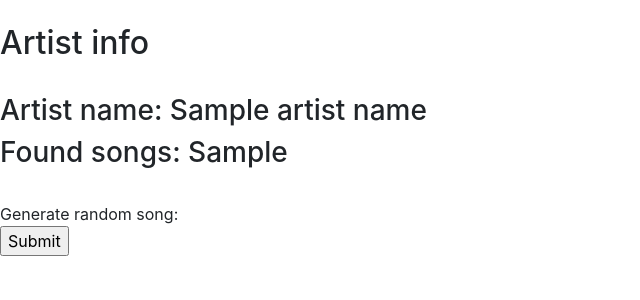
After one commit to MrDajman/MusicQuiz, a Flask app: template templates/artist_info.html in a window 1280 px wide. The commit adds this page. Shown: the top 300 px of the page, without its empty margins (0-640 px from the left). Run offline with Flask 2, Linux system fonts and the light colour scheme; the template is opened without the code that fills it: most values are stand-ins (such as "Sample title", 1, 10 or a date in 2020); some libraries are stand-ins or nearby versions.

Commit message:
v1 working

```diff
--- a/app.py
+++ b/app.py
@@ -1,34 +1,85 @@
+from math import e
 import requests
 import json
-from flask import Flask, render_template, request, session, url_for, current_app, redirect, flash, Response
+from flask import Flask, render_template, request, session, url_for, current_app, redirect, flash, Response, send_from_directory
 import random
+#import string
 
 app = Flask(__name__)
 app.secret_key = "hello"
 
 @app.route('/')
 def home():
-    base_url = "https://api.deezer.com/track/"
-    track_id = 1173900882
-    r = requests.get(base_url+str(track_id))
-    preview_url = r.json()["preview"]
+    #base_url = "https://api.deezer.com/track/"
+    #track_id = 1173900882
+    #r = requests.get(base_url+str(track_id))
+    #preview_url = r.json()["preview"]
     #print(preview_url)
 
-    r = requests.get(preview_url)
+    #r = requests.get(preview_url)
 
-    with open('static/song.mp3', 'wb') as f:
-        f.write(r.content)
+    #with open('static/song.mp3', 'wb') as f:
+    #    f.write(r.content)
 
-    return render_template("base.html", preview_local_url = "downloads/song.mp3")
+    return render_template("home.html")
+    #return render_template("base.html", preview_local_url = "downloads/song.mp3")
 
-def download_random_song(artist_name):
+
+
+@app.route('/artist_info', methods=['POST'])
+def artist_info():
+    artist_name = request.form['artistName']
+
+    print(artist_name)
+    song_list = get_artist_song_list(str(artist_name))
+
+    session['song_list'] = song_list
+    session['artist_name'] = artist_name
+    session["current_song"] = ""
+    print(song_list)
+    #download_random_song(song_list)
+    return render_template("artist_info.html", artist_name = artist_name, found_songs = len(song_list))
+
+
+
+@app.route('/game', methods=['GET', 'POST'])
+def game():
+
+
+    prev_song = session["current_song"]
+    print(prev_song)
+    if request.method == "POST":
+        answer = request.form['answer']
+        #print(answer)
+        #print(session["current_song"])
+        if answer.lower() == session["current_song"].lower():
+            good_answer = 1
+        else:
+            good_answer = 0
+    else:
+        good_answer = 2
+
+
+    session["current_song"] = get_random_song(session['song_list'])
+    #print("xx")
+    #print(session["current_song"])
+    song_mp3_url = get_random_song_mp3(session['current_song'],session['artist_name'])
+
+    #send_from_directory("static", "static/")
+    return render_template("music_game.html",
+                            artist_name = session['artist_name'],
+                            song_url = song_mp3_url,
+                            good_answer = good_answer,
+                            prev_song_title = prev_song)
+
+def get_artist_song_list(artist_name):
     song_title_list = []
     # get artist id
 
     base_url = "https://www.theaudiodb.com/api/v1/json/1/search.php?s="
     r = requests.get(base_url+str(artist_name))
     #print(r)
-    #print(r.json()["artists"][0]["idArtist"])
+    print(r.json()["artists"][0]["idArtist"])
     artist_id = r.json()["artists"][0]["idArtist"]
 
     # get discography
@@ -46,17 +97,23 @@ def download_random_song(artist_name):
             #print(track["strTrack"])
             song_title_list.append(track["strTrack"])
 
+    return song_title_list
+
+def get_random_song(song_title_list):
     random_song = random.choice(song_title_list)
     print(random_song)
+    return random_song
 
+def download_random_song(random_song, artist_name):
 
+    print(random_song)
     base_url = "https://api.deezer.com/search?q="
     r = requests.get(base_url+str(random_song+" "+artist_name))
     #print(r.json())
     preview_url = r.json()["data"][0]["preview"]
     print(r.json()["data"][0]["preview"])
     print(r.json()["data"][0]["title"])
-
+    print(preview_url)
     r = requests.get(preview_url)
 
     with open('static/song.mp3', 'wb') as f:
@@ -64,7 +121,22 @@ def download_random_song(artist_name):
 
     #return song_title_list
 
+def get_random_song_mp3(random_song, artist_name):
+
+    #random_song = random.choice(song_title_list)
+    print(random_song)
+
+
+    base_url = "https://api.deezer.com/search?q="
+    complete_url = base_url+str(random_song+" "+artist_name)
+    print(complete_url)
+    r = requests.get(complete_url)
+    #print(r.json())
+    preview_url = r.json()["data"][0]["preview"]
+
+    return preview_url
+
 
 if __name__ == '__main__':
-    download_random_song(artist_name = "Dawid Podsiadło")
-    #app.run(debug=True)
+    #download_random_song(artist_name = "Dawid Podsiadło")
+    app.run(debug=True)
--- /dev/null
+++ b/templates/artist_info.html
@@ -0,0 +1,22 @@
+{% extends 'base.html' %}
+
+{% block head %}
+
+<title>Home Page - Music Quiz</title>
+
+{% endblock %}
+
+{% block body %}
+
+    <h2>Artist info</h2>
+    <br>
+    <h3>Artist name: {{ artist_name }}</h3>
+    <h3>Found songs: {{ found_songs }}</h3>
+
+    <br>
+    Generate random song:
+    <form action="{{ url_for('game') }}" method="get">
+      <input type="submit" text = "Generate">
+    </form>
+
+{% endblock %}
--- a/templates/base.html
+++ b/templates/base.html
@@ -9,16 +9,13 @@
     <script src="https://maxcdn.bootstrapcdn.com/bootstrap/4.0.0/js/bootstrap.min.js" integrity="sha384-JZR6Spejh4U02d8jOt6vLEHfe/JQGiRRSQQxSfFWpi1MquVdAyjUar5+76PVCmYl" crossorigin="anonymous"></script>
     <link rel="stylesheet" href="https://maxcdn.bootstrapcdn.com/bootstrap/4.0.0/css/bootstrap.min.css" integrity="sha384-Gn5384xqQ1aoWXA+058RXPxPg6fy4IWvTNh0E263XmFcJlSAwiGgFAW/dAiS6JXm" crossorigin="anonymous">
 
+    {% block head %}{% endblock %}
 </head>
 <body>
-Nothing here
 <br>
-{{ preview_local_url }}
 
-<audio controls autoplay>
-    <source src="/static/song.mp3" type="audio/mpeg">
-  Your browser does not support the audio element.
-</audio>
+{% block body %}{% endblock %}
+
 
 </body>
 </html>
```
Also changed, not shown: templates/home.html (added, +19 -0 lines), templates/music_game.html (added, +32 -0 lines), 1 other file.
